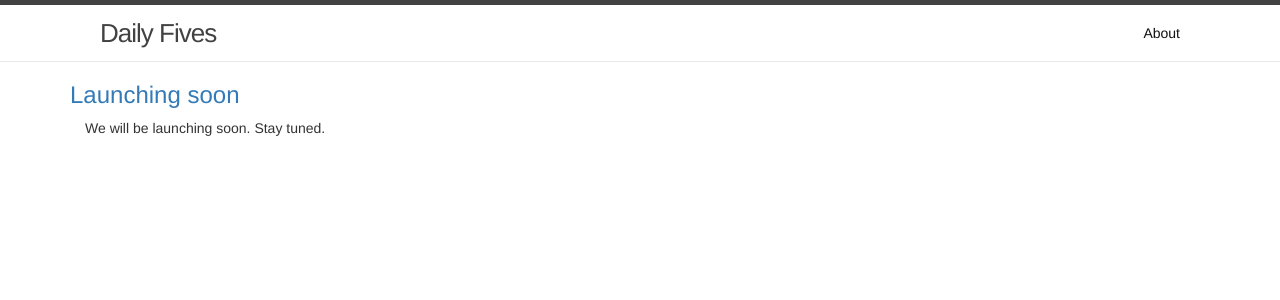
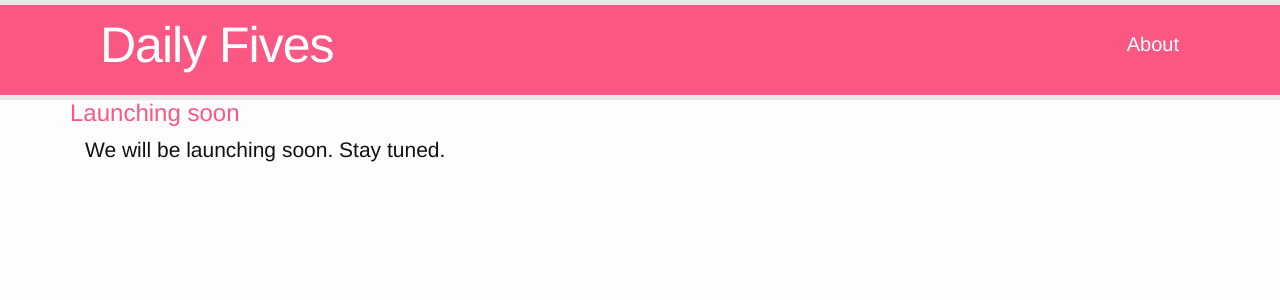
Before and after one commit to DailyFives/DailyFives.github.io, a Jekyll site: the page built from index.html, in a window 1280 px wide. Shown: the top 300 px of the page. Built offline with Jekyll 4.4.1, drawn with Linux system fonts in a browser that asks for light colours.

Commit message:
Changes to blog theme

```diff
--- a/_includes/head.html
+++ b/_includes/head.html
@@ -6,9 +6,10 @@
   <title>{% if page.title %}{{ page.title | escape }}{% else %}{{ site.title | escape }}{% endif %}</title>
   <meta name="description" content="{% if page.excerpt %}{{ page.excerpt | strip_html | strip_newlines | truncate: 160 }}{% else %}{{ site.description }}{% endif %}">
 
-  <link rel="stylesheet" href="{{ "/css/main.css" | prepend: site.baseurl }}">
+
   <link rel="canonical" href="{{ page.url | replace:'index.html','' | prepend: site.baseurl | prepend: site.url }}">
   <link rel="alternate" type="application/rss+xml" title="{{ site.title }}" href="{{ "/feed.xml" | prepend: site.baseurl | prepend: site.url }}">
   <link rel="stylesheet" href="{{ "/css/bootstrap.min.css" | prepend: site.baseurl }}">
   <link rel="stylesheet" href="{{ "/css/bootstrap-theme.min.css" | prepend: site.baseurl }}">
+  <link rel="stylesheet" href="{{ "/css/main.css" | prepend: site.baseurl }}">
 </head>
--- a/_includes/header.html
+++ b/_includes/header.html
@@ -3,7 +3,6 @@
   <div class="wrapper">
 
     <a class="site-title" href="{{ site.baseurl }}/">{{ site.title }}</a>
-
     <nav class="site-nav">
       <a href="#" class="menu-icon">
         <svg viewBox="0 0 18 15">
@@ -12,13 +11,16 @@
           <path fill="#424242" d="M18,13.516C18,14.335,17.335,15,16.516,15H1.484C0.665,15,0,14.335,0,13.516l0,0 c0-0.82,0.665-1.484,1.484-1.484h15.031C17.335,12.031,18,12.696,18,13.516L18,13.516z"/>
         </svg>
       </a>
+      <div class="navbar">
+        <div class="trigger">
+          {% for my_page in site.pages %}
+            {% if my_page.title %}
 
-      <div class="trigger">
-        {% for my_page in site.pages %}
-          {% if my_page.title %}
-          <a class="page-link" href="{{ my_page.url | prepend: site.baseurl }}">{{ my_page.title }}</a>
-          {% endif %}
-        {% endfor %}
+              <a class="page-link" href="{{ my_page.url | prepend: site.baseurl }}">{{ my_page.title }}</a>
+
+            {% endif %}
+          {% endfor %}
+        </div>
       </div>
     </nav>
 
--- a/_sass/_base.scss
+++ b/_sass/_base.scss
@@ -34,7 +34,7 @@ h1, h2, h3, h4, h5, h6,
 p, blockquote, pre,
 ul, ol, dl, figure,
 %vertical-rhythm {
-    margin-bottom: $spacing-unit / 2;
+    margin-bottom: $spacing-unit / 15;
 }
 
 
--- a/_sass/_layout.scss
+++ b/_sass/_layout.scss
@@ -2,25 +2,27 @@
  * Site header
  */
 .site-header {
-    border-top: 5px solid $grey-color-dark;
-    border-bottom: 1px solid $grey-color-light;
-    min-height: 56px;
-
+    border-top: 5px solid $grey-color-light;
+    border-bottom: 5px solid $grey-color-light;
+    min-height: 100px;
+    font-color: #fff;
+    background-color: #FA5882;
     // Positioning context for the mobile navigation icon
     position: relative;
 }
 
 .site-title {
-    font-size: 26px;
-    font-weight: 300;
+    font-size: 50px;
+    font-weight: 500px;
     line-height: 56px;
     letter-spacing: -1px;
     margin-bottom: 0;
+    margin-top: 12px;
     float: left;
 
     &,
     &:visited {
-        color: $grey-color-dark;
+        color: $site-title-color;
     }
 }
 
@@ -33,7 +35,7 @@
     }
 
     .page-link {
-        color: $text-color;
+        color: $site-title-color;
         line-height: $base-line-height;
 
         // Gaps between nav items, but not on the last one
@@ -92,8 +94,19 @@
     }
 }
 
+.navbar {
+    font-size: 20px;
+    color: #fff;
+    margin-top: 10px;
+}
 
-
+.tagline {
+    color: $site-title-color;
+    margin-top: 66px;
+    float: left;
+    margin-left: -230px;
+    font-size: 25px;
+}
 /**
  * Site footer
  */
--- a/css/main.scss
+++ b/css/main.scss
@@ -7,7 +7,7 @@
 
 // Our variables
 $base-font-family: "Helvetica Neue", Helvetica, Arial, sans-serif;
-$base-font-size:   18px;
+$base-font-size:   21px;
 $base-font-weight: 400;
 $small-font-size:  $base-font-size * 0.875;
 $base-line-height: 1.58;
@@ -17,7 +17,8 @@ $spacing-unit-right: 100px;
 
 $text-color:       #111;
 $background-color: #fdfdfd;
-$brand-color:      #2a7ae2;
+$brand-color:      #FA5882;
+$site-title-color: #fff;
 
 $grey-color:       #828282;
 $grey-color-light: lighten($grey-color, 40%);
```
